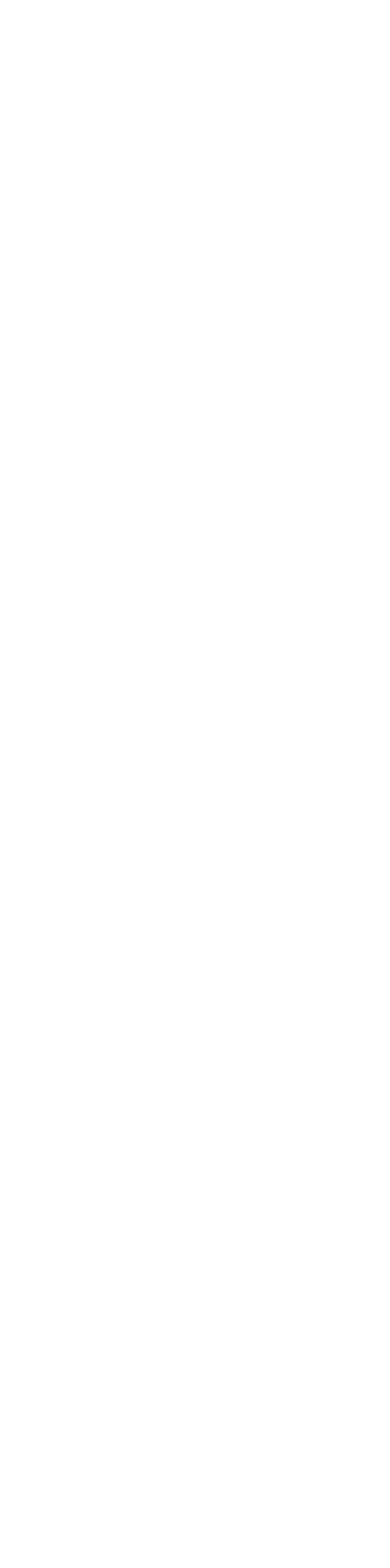
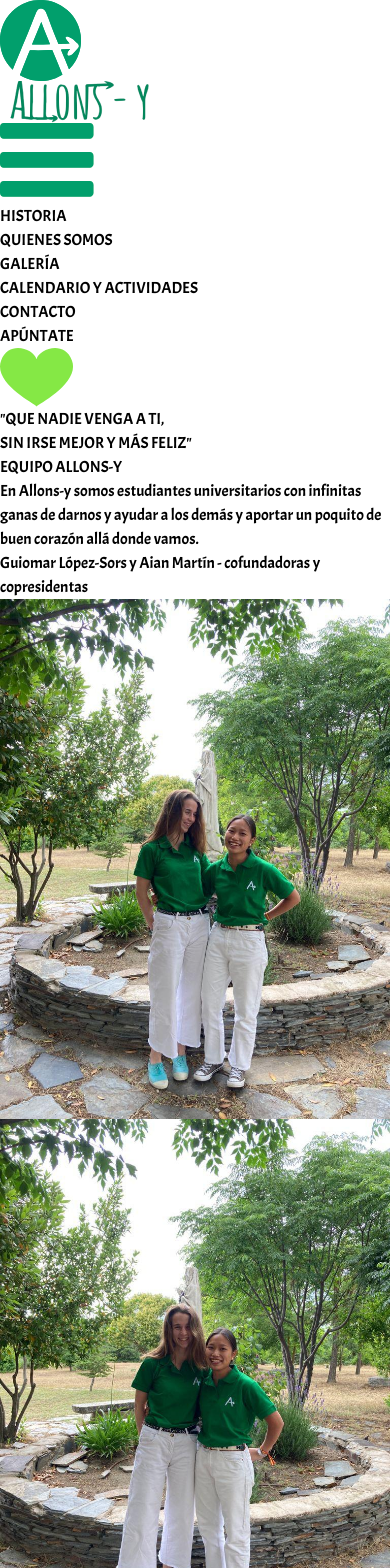
Before and after one commit to cesargmzdev/web_allons-y, a React (Vite) app: page /team in a window 390 px wide. Before the commit this address had no page. Shown: the top 1568 px of the page. Before the commit the page ends 844 px from the top, so only its background shows below. Built offline with nearby package versions, Linux system fonts and the light colour scheme.

Commit message:
version 2.1. Add event submission button and update event buttons to manage_events.html and manage_events.mjs. Add Team page to App.jsx. Update DesktopHeader.jsx and MobileHeader.jsx to include link to Team page. Add main tag to CalendarView.jsx.

```diff
--- a/src/App.jsx
+++ b/src/App.jsx
@@ -1,6 +1,7 @@
 import {BrowserRouter, Routes, Route} from "react-router-dom";
 import Home from "./views/Home";
 import CalendarView from "./views/CalendarView";
+import Team from "./views/Team";
 
 const App = () => {
 
@@ -9,6 +10,7 @@ const App = () => {
       <Routes>
         <Route path="/" element={<Home />} />
         <Route path="/calendar" element={<CalendarView />} />
+        <Route path="/team" element={<Team />} />
       </Routes>
     </BrowserRouter>
   );
--- a/src/components/DesktopHeader.jsx
+++ b/src/components/DesktopHeader.jsx
@@ -17,7 +17,7 @@ const DesktopHeader = () => {
           <Link>
             <li className="hover:font-extrabold hover:scale-105 hover:duration-100">HISTORIA</li>
           </Link>
-          <Link>
+          <Link to={'/team'}>
             <li className="hover:font-extrabold hover:scale-105 hover:duration-100">QUIENES SOMOS</li>
           </Link>
           <Link>
--- a/src/components/MobileHeader.jsx
+++ b/src/components/MobileHeader.jsx
@@ -67,7 +67,7 @@ const MobileHeader = () => {
             <Link>
               <li>HISTORIA</li>
             </Link>
-            <Link>
+            <Link to={'/team'}>
               <li>QUIENES SOMOS</li>
             </Link>
             <Link>
--- /dev/null
+++ b/src/components/TeamCard.jsx
@@ -0,0 +1,23 @@
+import PropTypes from 'prop-types';
+
+const TeamCard = (props) => {
+  const imageElements = props.images.map((image, index) => {
+    return (
+      <img className='lg:w-1/4' key={index} src={image} alt={`${props.title} image`} />
+    );
+  });
+
+  return (
+    <article className="p-5 flex flex-col gap-5 justify-center items-center">
+      <h2 className="text-[#019F6C] text-lg">{props.title}</h2>
+      {imageElements}
+    </article>
+  );
+};
+
+TeamCard.propTypes = {
+  title: PropTypes.string.isRequired,
+  images: PropTypes.array.isRequired,
+};
+
+export default TeamCard;
--- a/src/views/CalendarView.jsx
+++ b/src/views/CalendarView.jsx
@@ -6,7 +6,9 @@ const CalendarView = () => {
   return (
     <>
       {selectHeader()}
-      <MyCalendar />
+      <main>
+        <MyCalendar />
+      </main>
       <Footer />
     </>
   );
--- /dev/null
+++ b/src/views/Team.jsx
@@ -0,0 +1,57 @@
+import Footer from "../components/Footer";
+import TeamCard from "../components/TeamCard";
+import selectHeader from "../features/SelectHeader";
+import Copresidentas from "../assets/Imgs/Fotos equipo/Copresidentas.jpg";
+import Copresidentas2 from "../assets/Imgs/Fotos equipo/Copresidentas2.jpg";
+import GuioCopresidenta from "../assets/Imgs/Fotos equipo/GuioLopezSorsCopresidenta.jpg";
+import MarcosTesorero from "../assets/Imgs/Fotos equipo/MarcosOjedaTesorero.jpg";
+import JuliaSecretaria from "../assets/Imgs/Fotos equipo/Juliasecretaria.jpg";
+const Team = () => {
+  return (
+    <>
+      {selectHeader()}
+      <main>
+        <section className="p-5 flex flex-col gap-5 text-center">
+          <h1 className="text-[#019F6C] text-xl lg:text-5xl">EQUIPO ALLONS-Y</h1>
+          <p className="text-lg text-justify lg:text-center">En Allons-y somos estudiantes universitarios con infinitas ganas de darnos y ayudar a los demás y aportar un poquito de buen corazón allá donde vamos.</p>
+        </section>
+        <section>
+          <TeamCard title="Guiomar López-Sors y Aian Martín - cofundadoras y copresidentas" images={[Copresidentas, Copresidentas2]} />
+          <TeamCard title="Guiomar López-Sors - copresidenta" images={[GuioCopresidenta]} />
+          <TeamCard title="Marcos Ojeda - tesorero" images={[MarcosTesorero]} />
+          <TeamCard title="Julia Hernández Mora - secretaria general" images={[JuliaSecretaria]} />
+          <article className="p-5 flex flex-col gap-5 text-lg justify-center items-center">
+            <h2 className="text-[#019F6C]">Coordinadores</h2>
+            <ul className="pl-5">
+              <li>General
+                <ul className="list-disc pl-10">
+                  <li>Guiomar López-Sors</li>
+                </ul>
+              </li>
+              <li>Voluntariado
+                <ul className="list-disc pl-10">
+                  <li>Isabel De Perier</li>
+                  <li>Carmela Corral</li>
+                  <li>Almudena Ortíz</li>
+                  <li>Guiomar Figueroa</li>
+                </ul>
+              </li>
+              <li>Formación
+                <ul className="list-disc pl-10">
+                  <li>María García</li>
+                </ul>
+              </li>
+            </ul>
+            <h2 className="text-[#019F6C]">Encargada de Redes Sociales</h2>
+            <ul className="pl-5">
+              <li>Andrea Orós</li>
+            </ul>
+          </article>
+        </section>
+      </main>
+      <Footer />
+    </>
+  );
+};
+
+export default Team;
```
Also changed, not shown: 2 other files (tests, documents, lock files or other folders).
